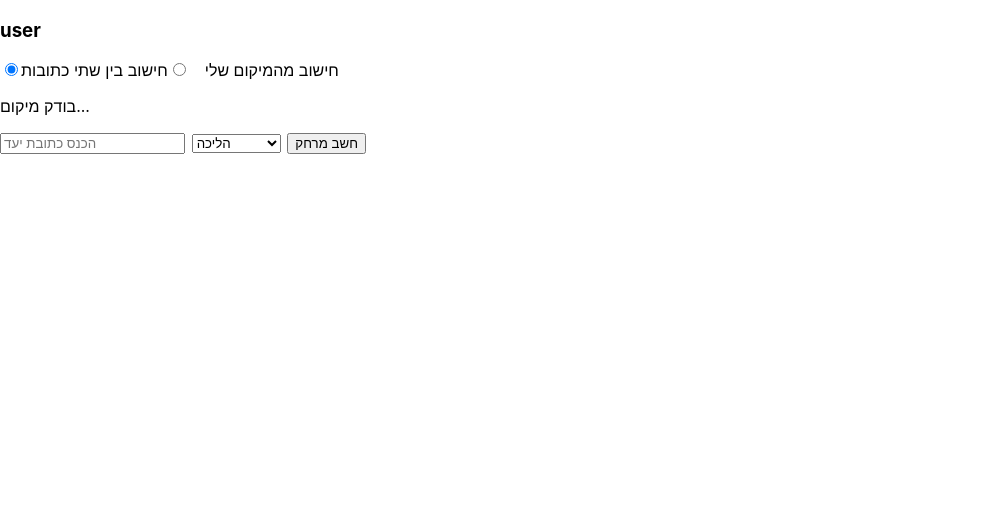
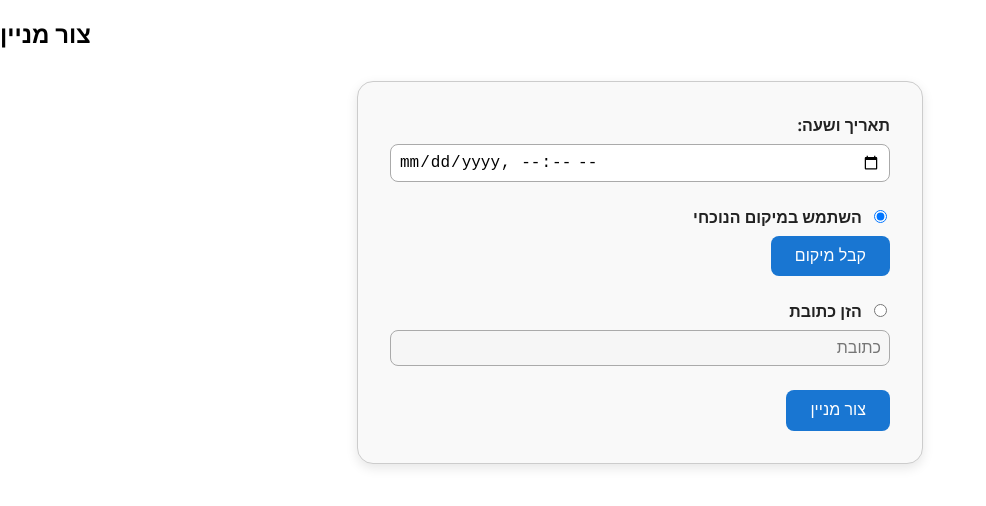
Before and after one commit to YpOfakim/client, a React (Create React App) app: page / in a window 1280 px wide. Shown: the top 506 px of the page, without its empty margins (0-986 px from the left). Built offline with nearby package versions, Linux system fonts and the light colour scheme; no server answers.

Commit message:
קומיט מיוהנה מהבית

```diff
--- a/package.json
+++ b/package.json
@@ -7,6 +7,7 @@
     "@testing-library/jest-dom": "^6.6.3",
     "@testing-library/react": "^16.3.0",
     "@testing-library/user-event": "^13.5.0",
+    "cors-anywhere": "^0.4.4",
     "react": "^19.1.0",
     "react-dom": "^19.1.0",
     "react-router-dom": "^7.6.1",
--- a/src/App.js
+++ b/src/App.js
@@ -3,6 +3,7 @@
 // import { useContext, useState } from 'react';
 // import { Routes, Route } from "react-router-dom";
 import Create_Minyan from './pages/Create_Minyan';
+import Search_Minyans from './pages/Search_Minyan';
 import Segment_And_Note from './pages/Segment_And_Note';
 // import Login from './pages/Login';
 // import Home from './pages/Home';
@@ -15,32 +16,8 @@ import Segment_And_Note from './pages/Segment_And_Note';
 function App() {
 
   return (
-    <Create_Minyan/>
-  //  <Routes>
-  //     <Route path="/" element={<Home />} />
-  //     <Route path="/login" element={<Login />} />
-  //     <Route path="/create_minyan/:userId" element={<Create_Minyan />} />
-  //   </Routes>
-    // <AuthProvider>
-    //   <Routes>
-    //     <Route index element={<Front_Home/>} />
-    //     <Route path="sign_in" element={<Sign_In />} />
-    //     <Route path="sign_up" element={<Sign_Up />} />
-    //     <Route path="home" element={<Home />} />
-    //     <Route path="create_minyan" element={<Create_Minyan />} />
-    //     <Route path="search_minyan" element={<Search_Minyan />} />
-    //     <Route path="profile" element={<Profile />} />
-    //     <Route path="my_notes" element={<My_Notes />} />
-    //     <Route path="daily_segments_history" element={<Daily_Segments_History />} />
-    //     <Route path="segments_and_note" element={<Segments_And_Note />} />
-    //     <Route path="sidur" element={<Sidur />}>
-    //       <Route path="shaharit" element={<Prayer />} />
-    //       <Route path="mincha" element={<Prayer />} />
-    //       <Route path="ma'ariv" element={<Prayer />} />
-    //     </Route>
-    //     <Route path="*" element={<NoMatch />} />
-    //   </Routes>
-    // </AuthProvider>
+  // <Search_Minyans />
+     <Create_Minyan />
   );
 }
 
--- a/src/components/Minyan.js
+++ b/src/components/Minyan.js
@@ -1,22 +1,60 @@
+import React, { useState, useEffect, useRef } from 'react';
+async function getDistanceAndDuration(origin, destination, mode = 'driving') {
+  const originStr = `${origin.lat},${origin.lng}`;
+  const destinationStr = `${destination.lat},${destination.lng}`;
+  const url = `http://localhost:3001/geocode/distance?origin=${encodeURIComponent(originStr)}&destination=${encodeURIComponent(destinationStr)}&mode=${mode}`;
 
-import { useNavigate, useParams } from 'react-router-dom';
+  const res = await fetch(url);
+  const data = await res.json();
+  if (data.status === 'OK' && data.rows[0].elements[0].status === 'OK') {
+    const element = data.rows[0].elements[0];
+    return {
+      distance: element.distance.text,
+      duration: element.duration.text,
+    };
+  } else {
+    throw new Error('Failed to calculate distance');
+  }
+}
 
 
-function Minyan({ minyan }) {
+function Minyan({ minyan, userLocation }) {
+  const [walkInfo, setWalkInfo] = useState(null);
+  const [driveInfo, setDriveInfo] = useState(null);
+  const [error, setError] = useState('');
 
+  useEffect(() => {
+    if (!userLocation || !minyan.latitude || !minyan.longitude) return;
 
+    const destination = {
+      lat: minyan.latitude,
+      lng: minyan.longitude
+    };
 
+    getDistanceAndDuration(userLocation, destination, 'walking')
+      .then(setWalkInfo)
+      .catch(err => setError('שגיאה בחישוב הליכה'));
+
+    getDistanceAndDuration(userLocation, destination, 'driving')
+      .then(setDriveInfo)
+      .catch(err => setError('שגיאה בחישוב נסיעה'));
+  }, [userLocation]);
 
   return (
-    <>
-      <div className="minyan">
-        <h4>{minyan.time}</h4>
+    <div className="minyan" style={{ border: '1px solid #ccc', padding: '1em', marginBottom: '1em' }}>
+      <h4>🕒 {minyan.time_and_date}</h4>
+      <p>📍 כתובת: {minyan.address}</p>
+      <p>🌍 מיקום: Lat {minyan.latitude}, Lng {minyan.longitude}</p>
 
-        <h4>{minyan.locatin}</h4>
-        <button ></button>
+      {walkInfo && (
+        <p>🚶‍♂️ הליכה: {walkInfo.duration} ({walkInfo.distance})</p>
+      )}
+      {driveInfo && (
+        <p>🚗 נסיעה: {driveInfo.duration} ({driveInfo.distance})</p>
+      )}
 
-      </div>
-    </>
+      {error && <p style={{ color: 'red' }}>{error}</p>}
+    </div>
   );
 }
 
--- a/src/pages/Create_Minyan.js
+++ b/src/pages/Create_Minyan.js
@@ -1,79 +1,46 @@
-// import React from 'react';
-// import { Outlet } from 'react-router-dom';
-// import { useParams } from 'react-router-dom';
-// function Create_Minyan() {
-//   const { userId } = useParams();
-
-
-
-// //   return (
-// //    <>
-// //    <h3>user {userId}</h3>
-// //    <div>
-// //    </div>
-// //    <Outlet/>
-// //    </>
-// //   );
-// }
-
-// export default Create_Minyan;
 import React, { useEffect, useState } from 'react';
 import { Outlet, useParams } from 'react-router-dom';
+import "../style/minyans.css"; // Assuming you have styles for the minyans
 
-// קבל מיקום משתמש
+const GOOGLE_API_KEY = 'AIzaSyCVdsExOdchWIspVTLcCOgScugWBmgBllw';
+
 function getUserLocation() {
   return new Promise((resolve, reject) => {
-    if ("geolocation" in navigator) {
-      navigator.geolocation.getCurrentPosition(
-        (position) => {
-          resolve({
-            lat: position.coords.latitude,
-            lng: position.coords.longitude
-          });
-        },
-        (error) => {
-          reject(error);
-        }
-      );
-    } else {
-      reject(new Error("Geolocation not available"));
+    if (!navigator.geolocation) {
+      reject(new Error('Geolocation not supported'));
     }
+    navigator.geolocation.getCurrentPosition(
+      (pos) => resolve({ lat: pos.coords.latitude, lng: pos.coords.longitude }),
+      (err) => reject(err)
+    );
   });
 }
 
-// קבל קואורדינטות מכתובת (OpenStreetMap)
 async function getLatLngFromAddress(address) {
-  const url = `https://nominatim.openstreetmap.org/search?format=json&q=${encodeURIComponent(address)}`;
-  const response = await fetch(url);
-  const data = await response.json();
-  console.log('Nominatim response:', data); // הוסיפי שורה זו
-
-  if (data && data.length > 0) {
-    return {
-      lat: parseFloat(data[0].lat),
-      lng: parseFloat(data[0].lon)
-    };
+  const res = await fetch(`http://localhost:3001/geocode/geocode?address=${encodeURIComponent(address)}`);
+  const data = await res.json();
+  if (data.status === 'OK') {
+    return data.results[0].geometry.location;
   } else {
-    throw new Error("Address not found");
+    throw new Error('Address not found');
   }
 }
 
-// חישוב מרחק וזמן (OpenRouteService)
-async function getDistanceAndDuration(origin, destination, mode = "foot-walking") {
-  const apiKey = "YOUR_OPENROUTESERVICE_API_KEY"; // הכניסי כאן את המפתח שלך
-  const url = `https://api.openrouteservice.org/v2/directions/${mode}?api_key=${apiKey}&start=${origin.lng},${origin.lat}&end=${destination.lng},${destination.lat}`;
+async function getDistanceAndDuration(origin, destination, mode = 'driving') {
+  const originStr = `${origin.lat},${origin.lng}`;
+  const destinationStr = `${destination.lat},${destination.lng}`;
+  const url = `http://localhost:3001/geocode/distance?origin=${encodeURIComponent(originStr)}&destination=${encodeURIComponent(destinationStr)}&mode=${mode}`;
 
-  const response = await fetch(url);
-  const data = await response.json();
-
-  if (data && data.features && data.features.length > 0) {
-    const summary = data.features[0].properties.summary;
+  const res = await fetch(url);
+  const data = await res.json();
+  if (data.status === 'OK' && data.rows[0].elements[0].status === 'OK') {
+    const element = data.rows[0].elements[0];
     return {
-      distance: (summary.distance / 1000).toFixed(2) + " ק\"מ",
-      duration: Math.round(summary.duration / 60) + " דקות"
+      distance: element.distance.text,
+      duration: element.duration.text,
     };
   } else {
-    throw new Error("Could not calculate route");
+    throw new Error('Failed to calculate distance');
   }
 }
 
@@ -81,53 +48,108 @@ function Create_Minyan() {
   const { userId } = useParams();
   const [location, setLocation] = useState(null);
   const [address, setAddress] = useState('');
-  const [addressFrom, setAddressFrom] = useState('');
-  const [addressTo, setAddressTo] = useState('');
-  const [destination, setDestination] = useState(null);
+  const [from, setFrom] = useState('');
+  const [to, setTo] = useState('');
+  const [mode, setMode] = useState('walking');
   const [routeInfo, setRouteInfo] = useState(null);
   const [error, setError] = useState('');
-  const [mode, setMode] = useState('foot-walking');
-  const [calcType, setCalcType] = useState('from-location'); // 'from-location' or 'between-addresses'
+  const [success, setSuccess] = useState('');
+  const [time, setTime] = useState('');
+  const [useCurrentLocation, setUseCurrentLocation] = useState(true);
+  const [calcType, setCalcType] = useState('from-location');
 
   useEffect(() => {
     if (calcType === 'from-location') {
       getUserLocation()
         .then(setLocation)
-        .catch((error) => {
-          setError("לא ניתן לקבל מיקום משתמש");
-          console.error(error);
-        });
+        .catch(() => setError('לא ניתן לקבל מיקום'));
     }
   }, [calcType]);
+
+  useEffect(() => {
+    if (error || success) {
+      const timer = setTimeout(() => {
+        setError('');
+        setSuccess('');
+      }, 3000);
+      return () => clearTimeout(timer);
+    }
+  }, [error, success]);
 
   const handleAddressSubmit = async (e) => {
     e.preventDefault();
     setError('');
     setRouteInfo(null);
     try {
-      let origin, dest;
-      if (calcType === 'from-location') {
-        if (!location) {
-          setError("מיקום משתמש לא ידוע");
-          return;
-        }
-        origin = location;
-        dest = await getLatLngFromAddress(address);
-      } else {
-        origin = await getLatLngFromAddress(addressFrom);
-        dest = await getLatLngFromAddress(addressTo);
-      }
-      setDestination(dest);
-      const info = await getDistanceAndDuration(origin, dest, mode);
+      const origin = calcType === 'from-location' ? location : await getLatLngFromAddress(from);
+      const destination = await getLatLngFromAddress(calcType === 'from-location' ? address : to);
+      const info = await getDistanceAndDuration(origin, destination, mode);
       setRouteInfo(info);
     } catch (err) {
       setError(err.message);
     }
   };
 
+const handleCreateMinyan = async (e) => {
+  e.preventDefault();
+  setError('');
+  setSuccess('');
+
+  if (!time) {
+    setError('נא להזין תאריך ושעה');
+    return;
+  }
+
+  const data = {
+    time,
+    opener_phone: "1234567890",
+    is_daily: false,
+  };
+
+  try {
+    if (useCurrentLocation) {
+      if (!location) {
+        setError('נא לקבל מיקום');
+        return;
+      }
+      data.location = location;  // שולח מיקום
+      data.address = null;
+    } else {
+      if (!address) {
+        setError('נא להזין כתובת');
+        return;
+      }
+      data.address = address;  // שולח כתובת
+      data.location = null;
+    }
+
+    const res = await fetch('http://localhost:3001/minyans', {
+      method: 'POST',
+      headers: { 'Content-Type': 'application/json' },
+      body: JSON.stringify(data),
+    });
+
+    if (res.ok) {
+      setSuccess('מניין נוצר בהצלחה!');
+      setTime('');
+      setAddress('');
+      setLocation(null);
+    } else {
+      const errData = await res.json();
+      setError(errData.error || 'שגיאה ביצירת מניין');
+    }
+  } catch (err) {
+    console.error(err);
+    setError('שגיאת שרת');
+
+  }
+
+};
+
+
   return (
     <>
-      <h3>user {userId}</h3>
+      {/* <h3>משתמש: {userId}</h3>
       <div>
         <label>
           <input
@@ -135,65 +157,113 @@ function Create_Minyan() {
             value="from-location"
             checked={calcType === 'from-location'}
             onChange={() => setCalcType('from-location')}
-          />
-          חישוב מהמיקום שלי
+          /> חישוב מהמיקום שלי
         </label>
-        <label style={{marginRight: '1em'}}>
+        <label>
           <input
             type="radio"
             value="between-addresses"
             checked={calcType === 'between-addresses'}
             onChange={() => setCalcType('between-addresses')}
-          />
-          חישוב בין שתי כתובות
-        </label>
-      </div>
-      {calcType === 'from-location' && (
-        <div>
-          {location
-            ? <p>המיקום שלך: Latitude: {location.lat}, Longitude: {location.lng}</p>
-            : <p>בודק מיקום...</p>}
-        </div>
-      )}
-      <form onSubmit={handleAddressSubmit}>
+          /> חישוב בין כתובות
+        </label> */}
+      {/* </div> */}
+
+      {/* <form onSubmit={handleAddressSubmit}>
         {calcType === 'from-location' ? (
           <input
             type="text"
             value={address}
-            onChange={e => setAddress(e.target.value)}
+            onChange={(e) => setAddress(e.target.value)}
             placeholder="הכנס כתובת יעד"
           />
         ) : (
           <>
             <input
               type="text"
-              value={addressFrom}
-              onChange={e => setAddressFrom(e.target.value)}
+              value={from}
+              onChange={(e) => setFrom(e.target.value)}
               placeholder="כתובת מוצא"
-              style={{marginLeft: '0.5em'}}
             />
             <input
               type="text"
-              value={addressTo}
-              onChange={e => setAddressTo(e.target.value)}
+              value={to}
+              onChange={(e) => setTo(e.target.value)}
               placeholder="כתובת יעד"
-              style={{marginLeft: '0.5em'}}
+              style={{ marginLeft: '0.5em' }}
             />
           </>
         )}
-        <select value={mode} onChange={e => setMode(e.target.value)} style={{marginLeft: '0.5em'}}>
-          <option value="foot-walking">הליכה</option>
-          <option value="driving-car">נסיעה ברכב</option>
+        <select value={mode} onChange={(e) => setMode(e.target.value)} style={{ marginLeft: '0.5em' }}>
+          <option value="walking">הליכה</option>
+          <option value="driving">רכב</option>
         </select>
-        <button type="submit" style={{marginLeft: '0.5em'}}>חשב מרחק</button>
+        <button type="submit">חשב מרחק</button>
       </form>
+
       {routeInfo && (
         <div>
           <p>מרחק: {routeInfo.distance}</p>
-          <p>זמן {mode === "foot-walking" ? "הליכה" : "נסיעה"}: {routeInfo.duration}</p>
+          <p>זמן: {routeInfo.duration}</p>
         </div>
       )}
-      {error && <div style={{color: 'red'}}>{error}</div>}
+
+      <hr /> */}
+      <h2>צור מניין</h2>
+<form className="create-minyan-form" onSubmit={handleCreateMinyan}>
+  <div>
+  <label>תאריך ושעה: </label>
+  <input
+    type="datetime-local"
+    value={time}
+    onChange={(e) => setTime(e.target.value)}
+    required
+  />
+</div>
+
+
+        <div>
+          <label>
+            <input
+              type="radio"
+              checked={useCurrentLocation}
+              onChange={() => setUseCurrentLocation(true)}
+            /> השתמש במיקום הנוכחי
+          </label>
+          <button
+            type="button"
+            onClick={() => getUserLocation().then(setLocation)}
+            disabled={!useCurrentLocation}
+          >
+            קבל מיקום
+          </button>
+          {location && useCurrentLocation && (
+            <span> (Lat: {location.lat}, Lng: {location.lng})</span>
+          )}
+        </div>
+
+        <div>
+          <label>
+            <input
+              type="radio"
+              checked={!useCurrentLocation}
+              onChange={() => setUseCurrentLocation(false)}
+            /> הזן כתובת
+          </label>
+          <input
+            type="text"
+            value={address}
+            onChange={(e) => setAddress(e.target.value)}
+            disabled={useCurrentLocation}
+            placeholder="כתובת"
+          />
+        </div>
+
+        {error && <div style={{ color: 'red' }}>{error}</div>}
+        {success && <div style={{ color: 'green' }}>{success}</div>}
+        <button type="submit">צור מניין</button>
+      </form>
+
       <Outlet />
     </>
   );
--- a/src/pages/Segment_And_Note.js
+++ b/src/pages/Segment_And_Note.js
@@ -11,7 +11,7 @@ function Segment_And_Note() {
       setLoading(true);
       try {
         // Replace with your actual API endpoint
-        const response = await fetch('http://localhost:5000/api/daily-segment');
+        const response = await fetch('http://localhost:3001/api/daily-segment');
         const data = await response.json();
         setSegment(data);
         // Load note from localStorage if exists
@@ -49,7 +49,7 @@ function Segment_And_Note() {
           placeholder="Write your note here..."
         />
         <br />
-        <button onClick={handleSaveNote}>Save Note</button>
+        {/* <button onClick={handleSaveNote}>Save Note</button> */}
       </div>
     </div>
   );
--- /dev/null
+++ b/src/style/minyans.css
@@ -0,0 +1,107 @@
+.minyan-card {
+  background-color: #f9f9f9;
+  border: 1px solid #ddd;
+  margin-bottom: 1em;
+  padding: 1em;
+  border-radius: 12px;
+  box-shadow: 0 2px 5px rgba(0,0,0,0.05);
+  display: flex;
+  justify-content: space-between;
+  align-items: center;
+  transition: transform 0.2s;
+}
+
+.minyan-card:hover {
+  transform: scale(1.01);
+}
+
+.minyan-details p {
+  margin: 0.5em 0;
+  font-size: 1rem;
+  color: #333;
+}
+
+.join-button {
+  background-color: #007bff;
+  color: white;
+  border: none;
+  border-radius: 8px;
+  padding: 0.5em 1em;
+  cursor: pointer;
+  font-size: 0.95rem;
+  transition: background-color 0.2s;
+}
+
+.join-button:hover {
+  background-color: #0056b3;
+}
+.create-minyan-form {
+  max-width: 500px;
+  margin: 2rem auto;
+  padding: 2rem;
+  direction: rtl;
+  border: 1px solid #ccc;
+  border-radius: 16px;
+  background-color: #f9f9f9;
+  box-shadow: 0 4px 12px rgba(0,0,0,0.1);
+  font-family: 'Segoe UI', sans-serif;
+}
+
+.create-minyan-form h2 {
+  text-align: center;
+  margin-bottom: 1rem;
+  color: #333;
+}
+
+.create-minyan-form div {
+  margin-bottom: 1.5rem;
+}
+
+.create-minyan-form label {
+  display: block;
+  font-weight: bold;
+  margin-bottom: 0.5rem;
+  color: #222;
+}
+
+.create-minyan-form input[type="text"],
+.create-minyan-form input[type="datetime-local"],
+.create-minyan-form select {
+  width: 100%;
+  padding: 0.5rem;
+  font-size: 1rem;
+  border: 1px solid #aaa;
+  border-radius: 8px;
+  box-sizing: border-box;
+}
+
+.create-minyan-form input[type="radio"] {
+  margin-left: 0.5rem;
+}
+
+.create-minyan-form button {
+  background-color: #1976d2;
+  color: white;
+  padding: 0.7rem 1.5rem;
+  border: none;
+  border-radius: 8px;
+  font-size: 1rem;
+  cursor: pointer;
+  transition: background-color 0.3s ease;
+}
+
+.create-minyan-form button:hover {
+  background-color: #125ca1;
+}
+
+.create-minyan-form .success {
+  color: green;
+  font-weight: bold;
+  text-align: center;
+}
+
+.create-minyan-form .error {
+  color: red;
+  font-weight: bold;
+  text-align: center;
+}
```
Also changed, not shown: src/pages/Search_Minyan.js (+83 -102 lines), 1 other file (tests, documents, lock files or other folders).
